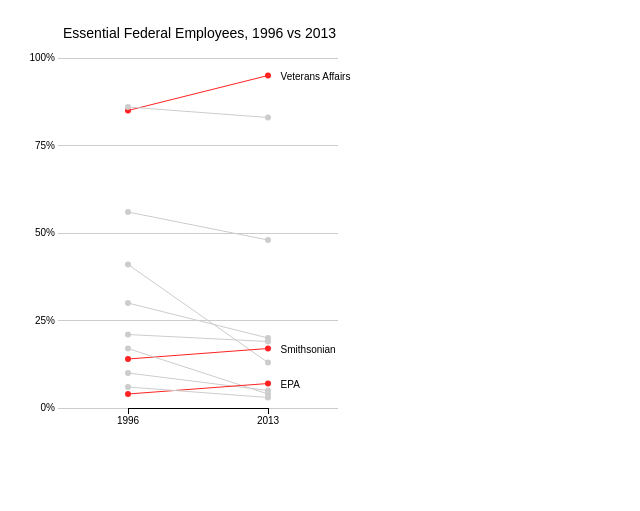
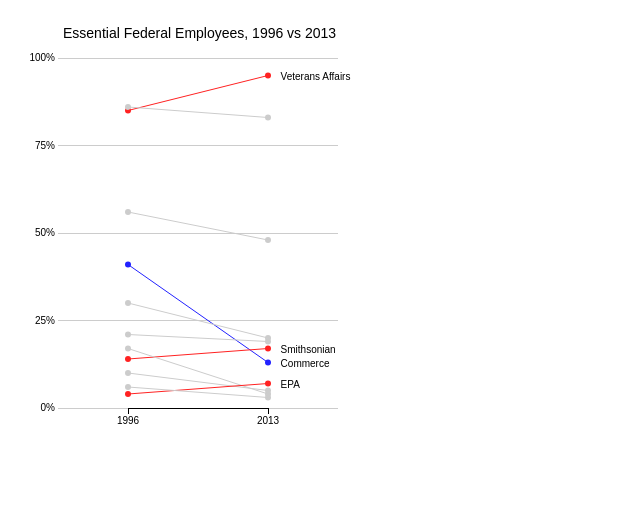
Before and after one commit to couchand/essential-federal-employees, a plain HTML site: page index.html in a window 1280 px wide. Shown: the whole page, without its empty margins (0-640 px from the left). Drawn offline with nearby package versions, Linux system fonts and the light colour scheme.

Commit message:
highlight commerce department

```diff
--- a/index.html
+++ b/index.html
@@ -32,6 +32,10 @@ var increasingDepartments = {
     'Veterans Affairs': true,
     'Smithsonian': true,
     'EPA': true
+};
+
+var decreasingDepartments = {
+    'Commerce': true
 };
 
 var width = 280,
@@ -72,7 +76,11 @@ d3.json('data.json', function(error, records) {
 
     function xYear(d) { return x( d.year ); }
     function yPercent(d) { return y( d.percent ); }
-    function colorByTrend(d) { return d.department in increasingDepartments ? '#F22' : '#CCC'; }
+    function colorByTrend(d) {
+        return d.department in increasingDepartments ? '#F22' :
+            d.department in decreasingDepartments ? '#22F' :
+            '#CCC';
+    }
 
     var svg = d3.select('body').append('svg')
         .attr('width', width + 2*margin)
@@ -116,7 +124,7 @@ d3.json('data.json', function(error, records) {
         .attr('y2', function(d) { return yPercent( d.values[1] ); });
 
     svg.selectAll('.label')
-        .data( departments.filter(function(d){ return !!(d.key in increasingDepartments); }) )
+        .data( departments.filter(function(d){ return d.key in increasingDepartments || d.key in decreasingDepartments; }) )
         .enter().append('text')
         .attr('class', 'label')
         .attr('x', width * 0.67 + 35)
```
